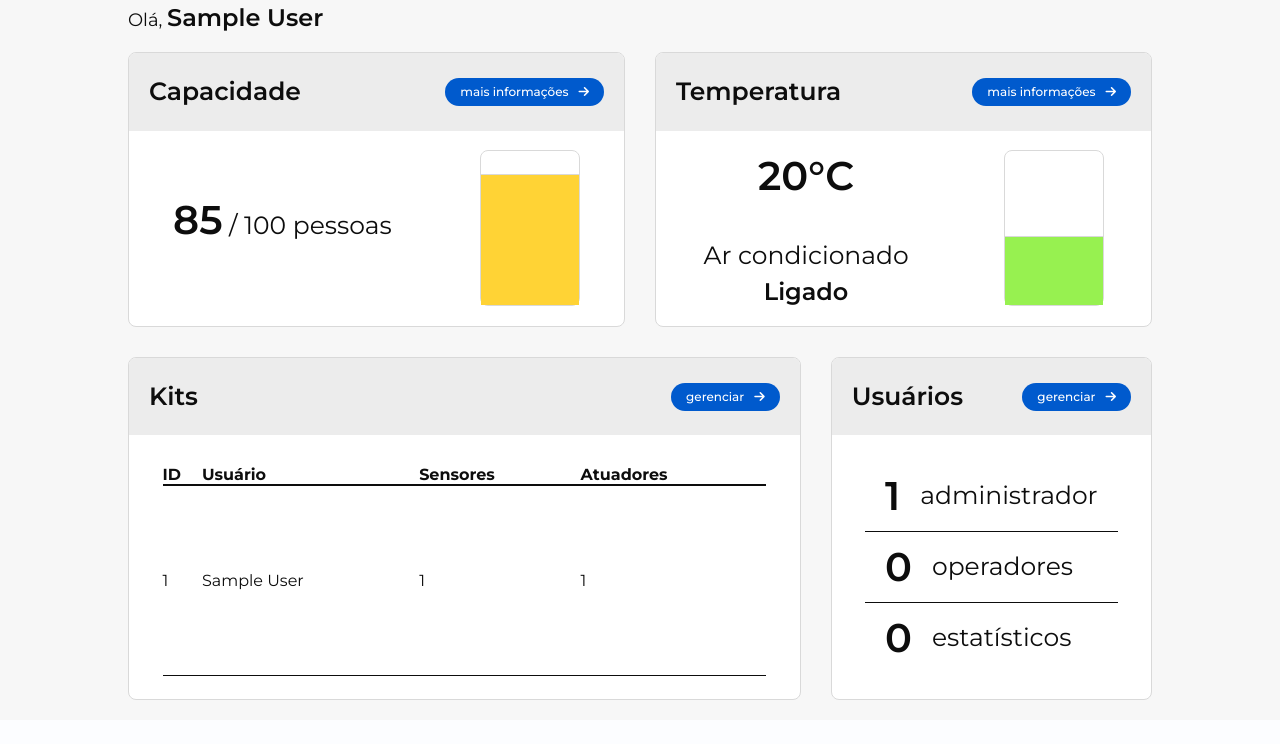
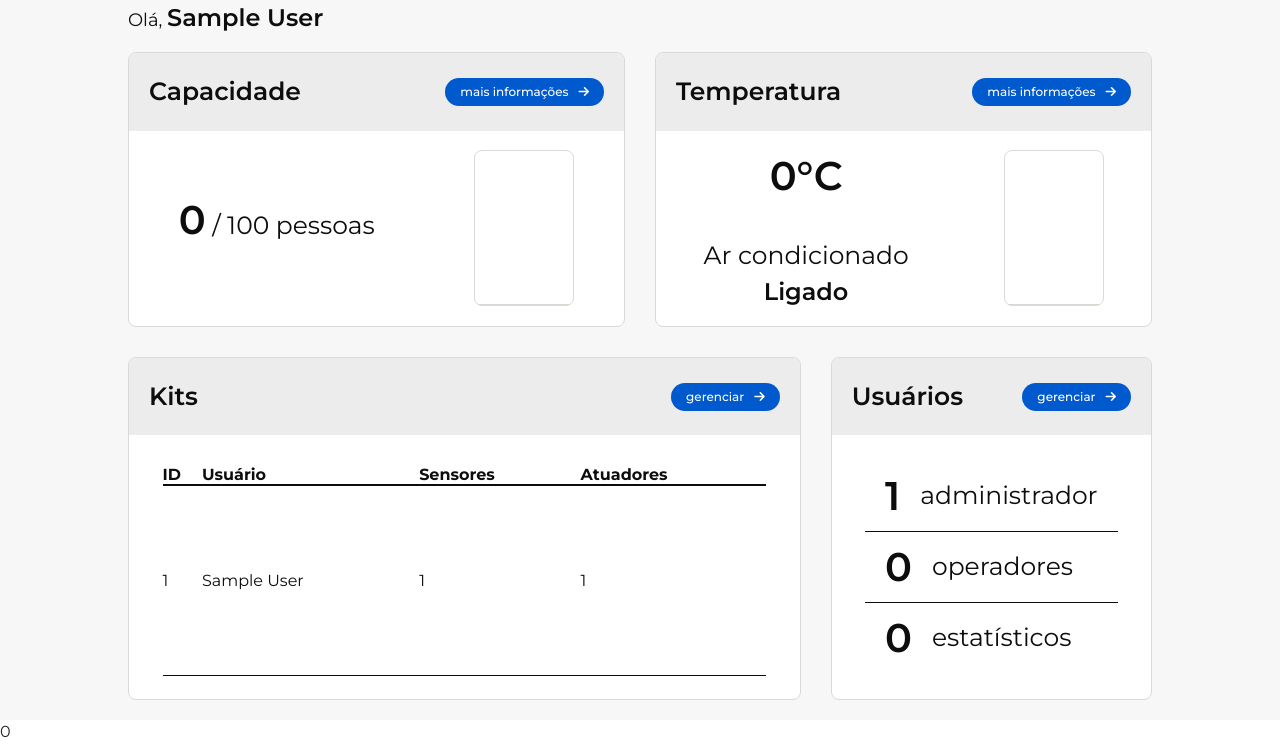
Before and after one commit to Lucas-LPG/gws, a Flask app: page /home in a window 1280 px wide. Shown: the part 80-824 px from the top of the page. Before the commit the page ends 780 px from the top, so only its background shows below. Run offline with Flask 3, Linux system fonts and the light colour scheme; a user stored in the database is signed in; tables that the repository leaves empty hold one stand-in row (values such as "Sample post"); parts of the project's set-up code (start-up, migrations or seed data) failed here and were passed over; some libraries are stand-ins or nearby versions.

Commit message:
feat: info home completamente dinamicas

```diff
--- a/controllers/__init__.py
+++ b/controllers/__init__.py
@@ -15,10 +15,6 @@
 temperature = 0
 max_capacity = 100
 people = 0
-print("people")
-print(people)
-print("people 0")
-print("people")
 
 
 def create_app():
@@ -86,6 +82,7 @@
         people = people if people <= max_capacity else max_capacity
         people = people if people >= 0 else 0
         values = {"Temperatura": temperature, "Pessoas": people}
+        print(temperature)
         return render_template(
             "real_time.html",
             values=values,
--- a/controllers/login.py
+++ b/controllers/login.py
@@ -38,12 +38,17 @@
 @login.route("/home")
 @login_required
 def home():
+    from controllers import max_capacity, people, temperature
+
     admin_query = User.select_from_users(User.role == "admin")
     admin_users = 0 if len(admin_query) <= 0 else len(admin_query)
     operator_query = User.select_from_users(User.role == "operador")
     operator_users = 0 if len(operator_query) <= 0 else len(operator_query)
     statistic_query = User.select_from_users(User.role == "estatistico")
     statistic_users = 0 if len(statistic_query) <= 0 else len(statistic_query)
+    people = people if people <= max_capacity else max_capacity
+    people = people if people >= 0 else 0
+
     kits = Kit.select_all_from_kits()
     return render_template(
         "home.html",
@@ -51,6 +56,9 @@
         operator_users=operator_users,
         statistic_users=statistic_users,
         kits=kits,
+        people=people,
+        max_capacity=max_capacity,
+        temperature=temperature,
     )
 
 
--- a/static/css/home.css
+++ b/static/css/home.css
@@ -109,13 +109,24 @@
   border-radius: 8px;
   display: flex;
   align-items: end;
+  overflow: hidden;
 }
 
 .capacity-level {
   width: 100%;
-  height: 85%;
+  border-top: #d9d9d9 1px solid;
+}
+
+.yellow {
   background-color: #ffd335;
-  border-top: #d9d9d9 1px solid;
+}
+
+.green {
+  background-color: #97f150;
+}
+
+.red {
+  background-color: red;
 }
 
 .capacity-title,
@@ -146,12 +157,12 @@
   border-radius: 8px;
   display: flex;
   align-items: end;
+  overflow: hidden;
+  position: relative;
 }
 
 .temperature-level {
   width: 100%;
-  height: 45%;
-  background-color: #97f150;
   border-top: #d9d9d9 1px solid;
 }
 
--- a/static/css/real-time.css
+++ b/static/css/real-time.css
@@ -154,7 +154,7 @@
 }
 
 .green-graph {
-  background-color: green;
+  background-color: #97f150;
 }
 
 .red-graph {
--- /dev/null
+++ b/static/js/home.js
@@ -0,0 +1,14 @@
+let peoplePercentage = parseInt(
+  document.getElementById("peopleInfo").innerHTML,
+);
+
+const capacityLevel = document.querySelector(".capacity-level");
+
+console.log(capacityLevel);
+capacityLevel.style.height = peoplePercentage + "%";
+
+const temperatureDiv = document.querySelector(".temperature-count");
+let currentTemperature = parseInt(temperatureDiv.innerHTML.split("°"[0]));
+const temperatureLevel = document.querySelector(".temperature-level");
+
+temperatureLevel.style.height = currentTemperature + "%";
--- a/static/js/real-time.js
+++ b/static/js/real-time.js
@@ -6,7 +6,6 @@
 );
 
 let currentPeople = parseInt(document.querySelector(".people").innerHTML);
-console.log(currentPeople);
 
 activePeopleGraph.style.height = (currentPeople * 250) / 100 + "px";
 peoplePercentage.style.marginBottom =
--- a/templates/home.html
+++ b/templates/home.html
@@ -2,6 +2,7 @@
 <meta charset="UTF-8" />
 <meta name="viewport" content="width=device-width, initial-scale=1.0" />
 <link rel="stylesheet" href="../static/css/home.css" />
+<script src="../static/js/home.js" defer></script>
 <title>Gasperin Web Services</title>
 {% endblock %} {% extends "layouts/layout.html" %} {% block content %}
 <div class="home--box">
@@ -22,10 +23,13 @@
         <div class="card--content">
           <div class="capacity-content">
             <p class="capacity-title">
-              <span class="capacity-count">85</span> / 100 pessoas
+              <span class="capacity-count">{{ people }}</span> / {{ max_capacity
+              }} pessoas
             </p>
             <div class="capacity-level-container">
-              <div class="capacity-level"></div>
+              <div
+                class="capacity-level {% if (((people * 100) / max_capacity) | int) <= 50 %} green {% elif (((people * 100) / max_capacity) | int) < 90 %} yellow {% else %} red {% endif %}"
+              ></div>
             </div>
           </div>
         </div>
@@ -45,14 +49,16 @@
         <div class="card--content">
           <div class="temperature-content">
             <div class="temperature-info">
-              <span class="temperature-count">20°C</span>
+              <span class="temperature-count">{{ temperature }}°C</span>
               <div class="temperature-air">
                 <span class="temperature-air-text">Ar condicionado</span>
                 <span class="temperature-air-turn">Ligado</span>
               </div>
             </div>
             <div class="temperature-level-container">
-              <div class="temperature-level"></div>
+              <div
+                class="temperature-level {% if temperature <= 50 %} green {% elif temperature < 90 %} yellow {% else %} red {% endif %}"
+              ></div>
             </div>
           </div>
         </div>
@@ -144,4 +150,7 @@
     </div>
   </div>
 </div>
+<div class="people-info" id="peopleInfo">
+  {{ ((people * 100) / max_capacity) | int }}
+</div>
 {% endblock %}
--- a/templates/real_time.html
+++ b/templates/real_time.html
@@ -44,7 +44,7 @@
             </div>
             <div class="capacity--body--right--graph-bg">
               <div
-                class="capacity--body--right--active-graph {% if ((people * 100) / max_capacity) <= 60 %} green-graph {% elif ((people * 100) / max_capacity) < 90 %} yellow-graph {% else %} red-graph {% endif %}"
+                class="capacity--body--right--active-graph {% if ((people * 100) / max_capacity) <= 50 %} green-graph {% elif ((people * 100) / max_capacity) < 90 %} yellow-graph {% else %} red-graph {% endif %}"
               ></div>
             </div>
           </div>
```
